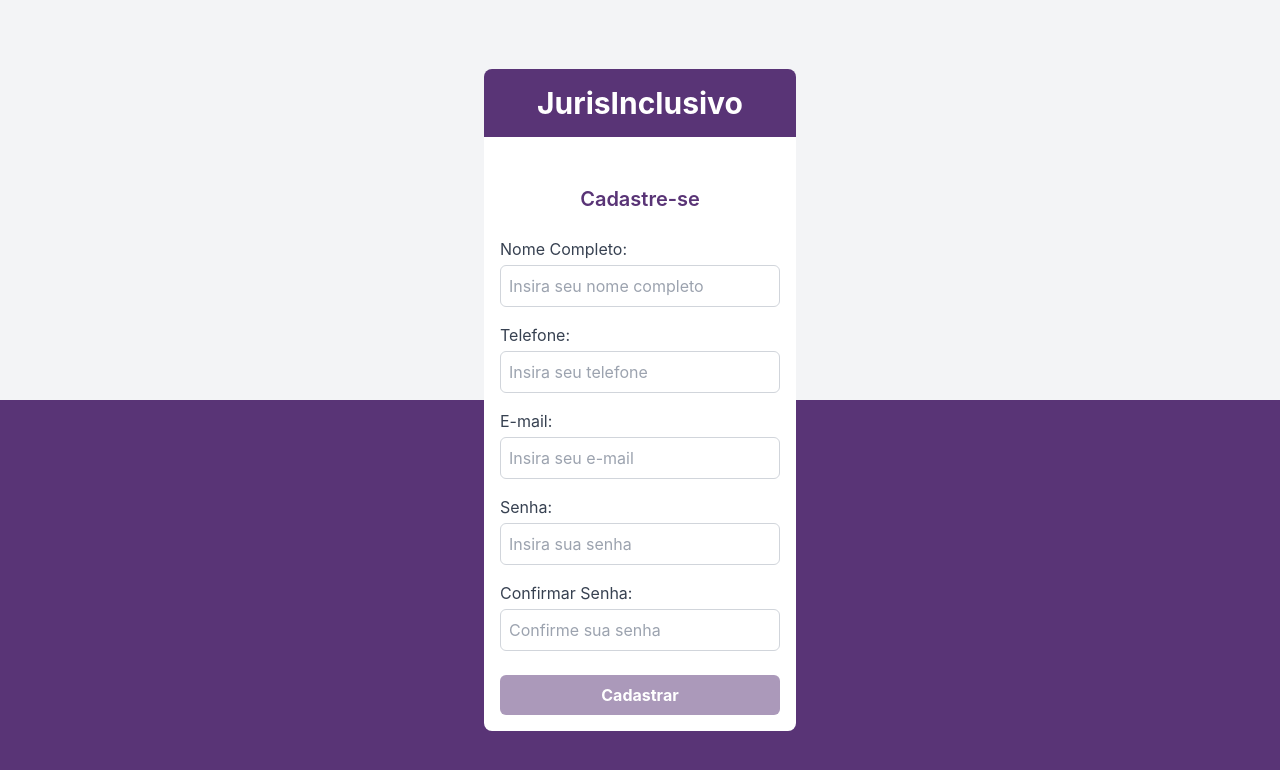
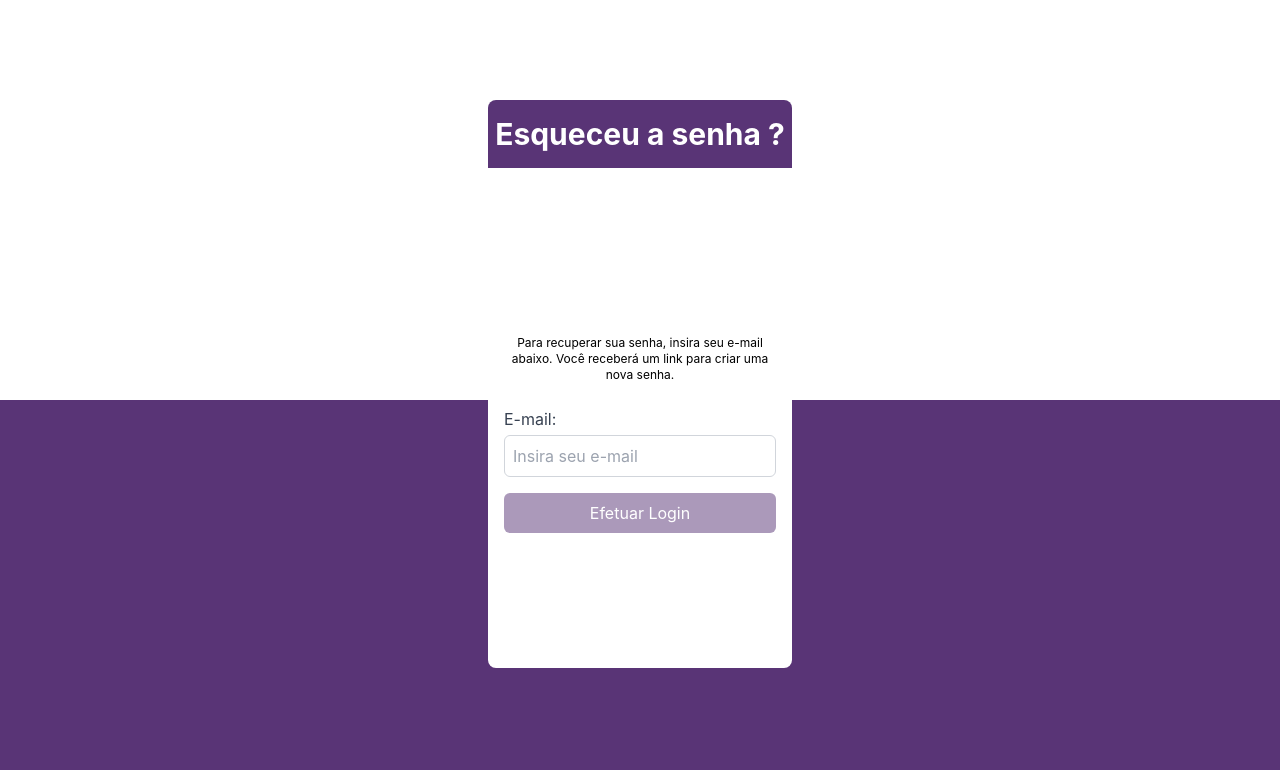
Before and after one commit to SergioSouz2/projeto_juris_inclusivo, a React (Create React App) app: page /recuperar in a window 1280 px wide. Shown: the top 770 px of the page. Built offline with nearby package versions, Linux system fonts and the light colour scheme.

Commit message:
feat: add navegacao

```diff
--- a/package.json
+++ b/package.json
@@ -12,6 +12,7 @@
     "@types/react-dom": "^18.3.1",
     "react": "^18.3.1",
     "react-dom": "^18.3.1",
+    "react-router-dom": "^6.27.0",
     "react-scripts": "5.0.1",
     "typescript": "^4.4.2",
     "web-vitals": "^2.1.0"
--- a/src/App.tsx
+++ b/src/App.tsx
@@ -2,11 +2,21 @@ import React from "react";
 import "./App.css";
 import { SignInPage } from "./screens/Auth/SignIn/SignIn";
 import { SignUpPage } from "./screens/Auth/SignUp/SignUp";
+import { HomePage } from "./screens/App/HomePage/HomePage";
+import { BrowserRouter, Route, Routes } from "react-router-dom";
+import { ForgotPasswordScreen } from "./screens/Auth/ForgotPasswordScreen/ForgotPasswordScreen";
 
 function App() {
   return (
     <div className="App">
-      <SignUpPage />
+      <BrowserRouter>
+        <Routes>
+          <Route path="/" element={<SignInPage />} />
+          <Route path="/register" element={<SignUpPage />} />
+          <Route path="/home" element={<HomePage />} />
+          <Route path="/recuperar" element={<ForgotPasswordScreen />} />
+        </Routes>
+      </BrowserRouter>
     </div>
   );
 }
--- /dev/null
+++ b/src/screens/App/HomePage/HomePage.tsx
@@ -0,0 +1,9 @@
+import React from "react";
+
+export function HomePage() {
+  return (
+    <div>
+      <text>HomePage</text>
+    </div>
+  );
+}
--- /dev/null
+++ b/src/screens/Auth/ForgotPasswordScreen/ForgotPasswordScreen.tsx
@@ -0,0 +1,13 @@
+import React from "react";
+import { Card } from "./components/Card/Card";
+
+export function ForgotPasswordScreen() {
+  return (
+    <div className="flex items-center justify-center h-screen relative ">
+      <div className="flex flex-col items-center justify-center w-2/4 relative z-10 p-4 ">
+        <Card email="" />
+      </div>
+      <div className="bg-primary w-full h-1/2 absolute bottom-0"></div>
+    </div>
+  );
+}
--- /dev/null
+++ b/src/screens/Auth/ForgotPasswordScreen/components/Card/Card.tsx
@@ -0,0 +1,43 @@
+import React from "react";
+
+interface SignInProps {
+  email?: string;
+}
+
+export function Card({ email }: SignInProps) {
+  return (
+    <div className="w-2/4 h-[600px]  ">
+      <div className="bg-primary rounded-t-lg flex items-center justify-center">
+        <h1 className="text-3xl font-bold text-white mt-4 mb-4">
+          Esqueceu a senha ?
+        </h1>
+      </div>
+      <div className="bg-white h-[500px] flex flex-col items-center justify-center rounded-b-lg p-4">
+        <h2 className="mt-8 text-xs font-normal  mb-6">
+          Para recuperar sua senha, insira seu e-mail abaixo. Você receberá um
+          link para criar uma nova senha.
+        </h2>
+        <form className="w-full max-w-xs">
+          <div className="mb-4">
+            <label className="block text-gray-700 text-left">E-mail:</label>
+            <input
+              type="email"
+              name="email"
+              value={email}
+              placeholder="Insira seu e-mail"
+              className="mt-1 block w-full p-2 border border-gray-300 rounded-md focus:outline-none focus:ring focus:ring-blue-500"
+              required
+            />
+          </div>
+
+          <button
+            type="submit"
+            className="bg-primaryPurple text-white py-2 rounded-md w-full hover:bg-primary transition"
+          >
+            Efetuar Login
+          </button>
+        </form>
+      </div>
+    </div>
+  );
+}
--- a/src/screens/Auth/SignIn/SignIn.tsx
+++ b/src/screens/Auth/SignIn/SignIn.tsx
@@ -1,7 +1,11 @@
 import React, { useState } from "react";
+import { useNavigate } from "react-router-dom";
+
 import { Card } from "./components/Card/Card";
 
 export function SignInPage() {
+  const navigate = useNavigate();
+
   const [email, setEmail] = useState("");
   const [password, setPassword] = useState("");
 
@@ -17,6 +21,7 @@ export function SignInPage() {
   const handleSubmit = (e: React.FormEvent<HTMLFormElement>) => {
     e.preventDefault();
     // Aqui você pode adicionar a lógica para enviar os dados do login
+    navigate("/home");
     console.log({ email, password });
   };
 
--- a/src/screens/Auth/SignIn/components/Card/Card.tsx
+++ b/src/screens/Auth/SignIn/components/Card/Card.tsx
@@ -1,4 +1,5 @@
 import React from "react";
+import { Link } from "react-router-dom";
 
 interface SignInProps {
   email: string;
@@ -59,9 +60,11 @@ export function Card({ email, password, onChange, onSubmit }: SignInProps) {
             />
           </div>
           <div className="mb-4 flex justify-between items-center">
+            <Link to={"/recuperar"}>
               <a href="#" className="text-blue-500">
                 Esqueceu a senha?
               </a>
+            </Link>
             <label className="flex items-center">
               <input type="checkbox" className="mr-2" />
               Não sou um robô
@@ -78,10 +81,12 @@ export function Card({ email, password, onChange, onSubmit }: SignInProps) {
         <div className="mt-4 mb-4">
           <span className="text-gray-600">
             Ainda não tem login?
+            <Link to={"/register"}>
               <a href="#" className="text-blue-500">
                 {" "}
                 Clique aqui para se cadastrar.
               </a>
+            </Link>
           </span>
         </div>
       </div>
```
Also changed, not shown: 1 other file (tests, documents, lock files or other folders). Lines whose indentation alone changed are shown as unchanged.
